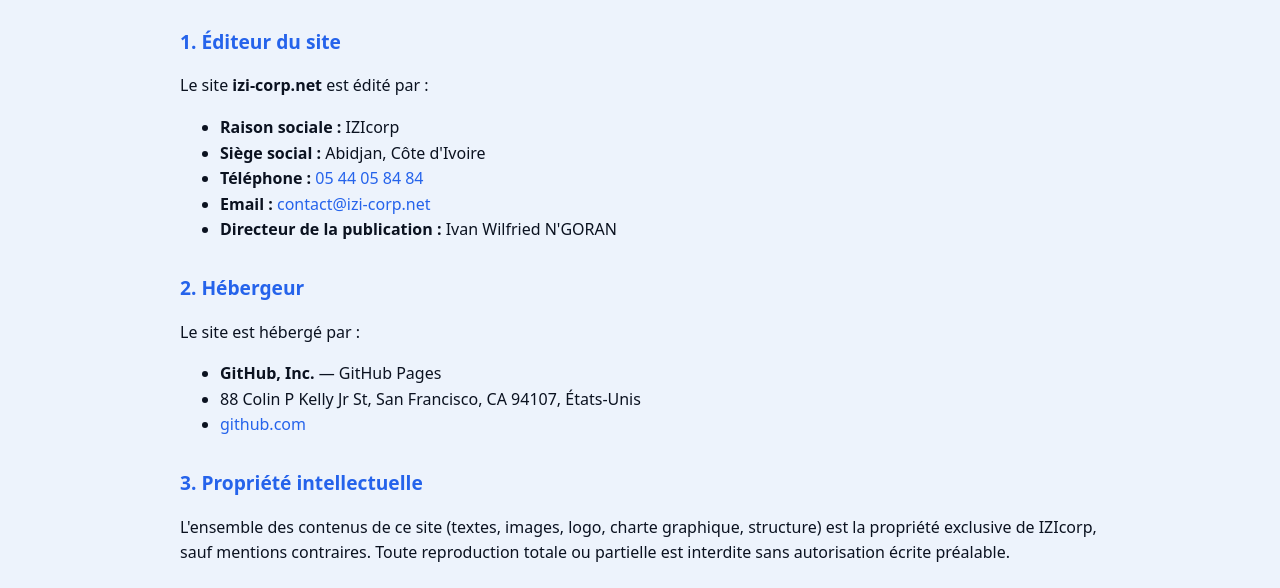
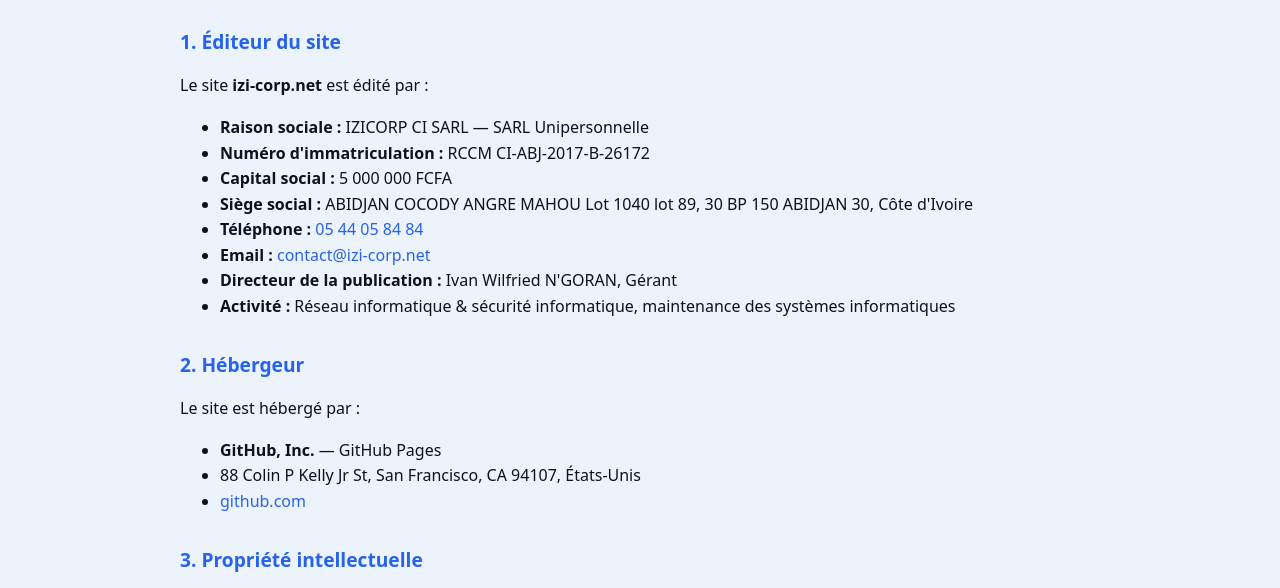
Before and after one commit to ivanngoran/izi-corp.net, a plain HTML site: page mentions-legales.html in a window 1280 px wide. Shown: the part 196-784 px from the top of the page. Drawn offline with Linux system fonts and the light colour scheme.

Commit message:
Mentions légales : infos officielles RCCM CI-ABJ-2017-B-26172

```diff
--- a/mentions-legales.html
+++ b/mentions-legales.html
@@ -22,11 +22,14 @@
 <h2>1. Éditeur du site</h2>
 <p>Le site <strong>izi-corp.net</strong> est édité par :</p>
 <ul>
-<li><strong>Raison sociale :</strong> IZIcorp</li>
-<li><strong>Siège social :</strong> Abidjan, Côte d'Ivoire</li>
+<li><strong>Raison sociale :</strong> IZICORP CI SARL — SARL Unipersonnelle</li>
+<li><strong>Numéro d'immatriculation :</strong> RCCM CI-ABJ-2017-B-26172</li>
+<li><strong>Capital social :</strong> 5 000 000 FCFA</li>
+<li><strong>Siège social :</strong> ABIDJAN COCODY ANGRE MAHOU Lot 1040 lot 89, 30 BP 150 ABIDJAN 30, Côte d'Ivoire</li>
 <li><strong>Téléphone :</strong> <a href="tel:+2250544058484">05 44 05 84 84</a></li>
 <li><strong>Email :</strong> <a href="mailto:contact@izi-corp.net">contact@izi-corp.net</a></li>
-<li><strong>Directeur de la publication :</strong> Ivan Wilfried N'GORAN</li>
+<li><strong>Directeur de la publication :</strong> Ivan Wilfried N'GORAN, Gérant</li>
+<li><strong>Activité :</strong> Réseau informatique & sécurité informatique, maintenance des systèmes informatiques</li>
 </ul>
 
 <h2>2. Hébergeur</h2>
```
